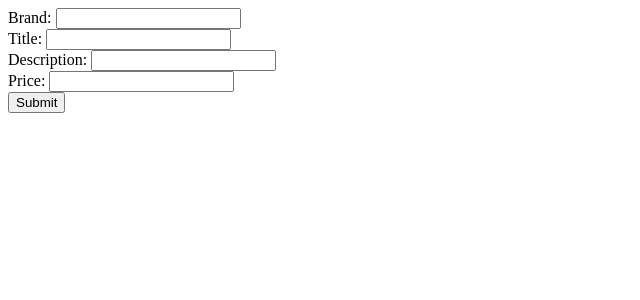
After one commit to Abrar-Abrar/cortabs_django_camp, a Django app: template templates/products/product-add.html in a window 1280 px wide. The commit adds this page. Shown: the top 300 px of the page, without its empty margins (0-640 px from the left). Run offline with Django 3.2, Linux system fonts and the light colour scheme; the template is opened without the code that fills it, so the values that code supplies are empty.

Commit message:
product crud

```diff
--- a/products/urls.py
+++ b/products/urls.py
@@ -1,9 +1,9 @@
 from django.urls import path
-from .views import show_time, home, products_list, product_details
+from .views import show_time, products_list, product_details, product_add
 
 urlpatterns = [
     path('products/', products_list, name='products_list'),
-    path('show-time/', show_time),
+    path('products/add', product_add, name='product_add'),
     path('products/<pk>', product_details, name='product_details'),
-    path('abrar-django-camp.herokuapp.com/', home, name='home')
+    path('show-time/', show_time)
 ]
--- a/store/urls.py
+++ b/store/urls.py
@@ -15,9 +15,15 @@ Including another URLconf
 """
 from django.contrib import admin
 from django.urls import path, include
+from django.shortcuts import redirect
+
+
+def home(request):
+    return redirect(request, 'products_list')
 
 
 urlpatterns = [
     path('admin/', admin.site.urls),
+    path('', home, name='home'),
     path('', include('products.urls'))
 ]
--- /dev/null
+++ b/templates/products/product-add.html
@@ -0,0 +1,33 @@
+<!DOCTYPE html>
+<html lang="en">
+
+<head>
+    <meta charset="UTF-8">
+    <meta name="viewport" content="width=device-width, initial-scale=1.0">
+    <title>Document</title>
+</head>
+
+<body>
+    <form action="" method="POST">
+        {% csrf_token %}
+        <div>
+            <label for="brand">Brand: </label>
+            <input type="text" id="brand" name="brand">
+        </div>
+        <div>
+            <label for="title">Title: </label>
+            <input type="text" id="title" name="title">
+        </div>
+        <div>
+            <label for="description">Description: </label>
+            <input type="text" id="description" name="description">
+        </div>
+        <div>
+            <label for="price">Price: </label>
+            <input type="text" id="price" name="price">
+        </div>
+        <input type="submit" value="Submit">
+    </form>
+</body>
+
+</html>
--- a/templates/products/product-details.html
+++ b/templates/products/product-details.html
@@ -8,7 +8,9 @@
 </head>
 
 <body>
+    <div>{{product.brand}}</div>
     <h1>{{product.title}}</h1>
+    <div>{{product.price}}</div>
     <p>{{product.description}}</p>
     <a href="{% url 'products_list' %}">Click here to back to products page</a>
 </body>
--- a/templates/products/products-list.html
+++ b/templates/products/products-list.html
@@ -17,6 +17,8 @@
             <a href="{{ product.get_absolute_url }}">
                 <h2>{{ product.title }}</h2>
             </a>
+            <div>{{product.brand}}</div>
+            <div>{{product.price}}</div>
         </li>
         {% empty %}
             <li>No products yet.</li>
```
Also changed, not shown: products/models.py (+5 -4 lines), products/views.py (+15 -4 lines), templates/products/product-add-successful.html (added, +15 -0 lines), db.sqlite3, products/migrations/0001_initial.py, products/migrations/0002_product_description.py (deleted), products/migrations/0003_auto_20200718_1453.py (deleted).
